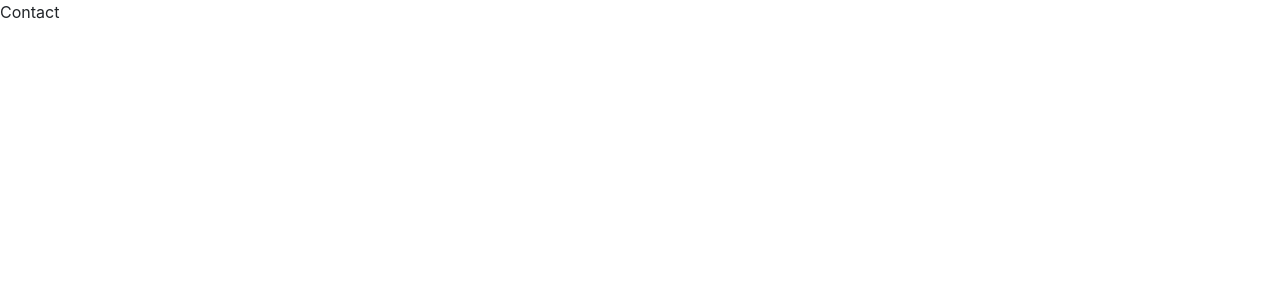
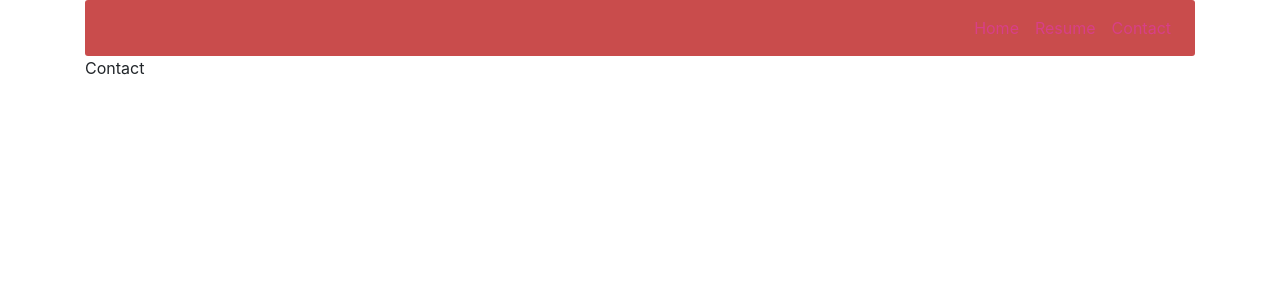
Before and after one commit to SlumberParty/Portfolio-Page, a React (Create React App) app: page /contact in a window 1280 px wide. Shown: the top 300 px of the page. Built offline with nearby package versions, Linux system fonts and the light colour scheme.

Commit message:
created layout and navbar basics

```diff
--- a/src/App.js
+++ b/src/App.js
@@ -1,24 +1,31 @@
-import React from 'react';
+import React, { Component } from 'react';
 import { BrowserRouter as Router, Route, Switch } from 'react-router-dom';
-import Home from './components/Home';
-import Resume from './components/Resume';
-import Contact from './components/Contact';
-import NoMatch from './components/NoMatch';
+import Home from './Home';
+import Resume from './Resume';
+import Contact from './Contact';
+import NoMatch from './NoMatch';
+import Layout from './components/Layout';
+import NavBar from './components/NavBar';
 
 
-function App() {
+class App extends Component {
+  render() {
     return (
       <>
+        <Layout>
           <Router>
+            <NavBar />
             <Switch>
               <Route exact path="/" component={Home} />
-        <Route  path="/resume" component={Resume} />
-        <Route  path="/contact" component={Contact} />
+              <Route path="/resume" component={Resume} />
+              <Route path="/contact" component={Contact} />
               <Route component={NoMatch} />
             </Switch>
           </Router>
+        </Layout>
       </>
     );
   }
+}
 
 export default App;
--- /dev/null
+++ b/src/components/Layout.js
@@ -0,0 +1,12 @@
+import React from 'react';
+import Container from 'react-bootstrap/Container';
+
+const Layout = (props) => {
+  return (
+    <Container>
+      {props.children}
+    </Container>
+   );
+}
+
+export default Layout;
--- /dev/null
+++ b/src/components/NavBar.js
@@ -0,0 +1,52 @@
+import React from 'react';
+import { Link } from 'react-router-dom';
+import { Nav, Navbar } from 'react-bootstrap';
+import styled from 'styled-components';
+
+const Styles = styled.div`
+  .navbar {
+    background-color: rgb(201, 76, 76);
+    border-radius: 3px;
+  }
+
+  a, .navbar-brand, .navbar-nav .nav-link {
+    color: #D83F87;
+
+    &:hover {
+      color: white;
+    }
+  }
+`;
+
+const NavBar = () => {
+  return (
+    <Styles>
+    <Navbar expand="lg">
+      <Navbar.Brand href="/"></Navbar.Brand>
+      <Navbar.Toggle aria-controls="basic-navbar-nav" />
+      <Navbar.Collapse id="basic-navbar-nav">
+        <Nav className="ml-auto">
+          <Nav.Item>
+            <Nav.Link>
+              <Link to="/">Home</Link>
+            </Nav.Link>
+          </Nav.Item>
+          <Nav.Item>
+            <Nav.Link>
+              <Link to="/resume">Resume</Link>
+            </Nav.Link>
+          </Nav.Item>
+          <Nav.Item>
+            <Nav.Link>
+              <Link to="/contact">Contact</Link>
+            </Nav.Link>
+          </Nav.Item>
+        </Nav>
+      </Navbar.Collapse>
+    </Navbar>
+  </Styles >
+
+   );
+}
+
+export default NavBar;
```
Also changed, not shown: src/Contact.js (renamed from src/components/Contact.js), src/Home.js (renamed from src/components/Home.js), src/NoMatch.js (renamed from src/components/NoMatch.js), src/Resume.js (renamed from src/components/Resume.js). Lines whose indentation alone changed are shown as unchanged.
